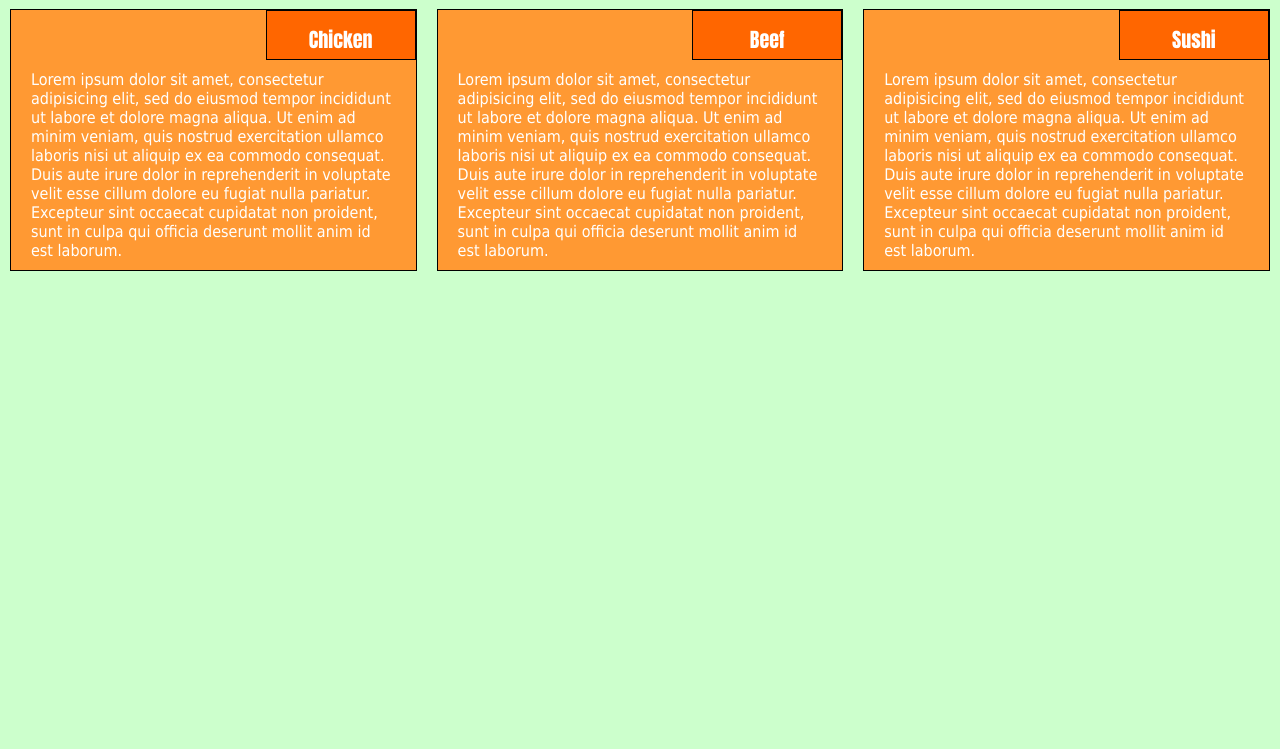
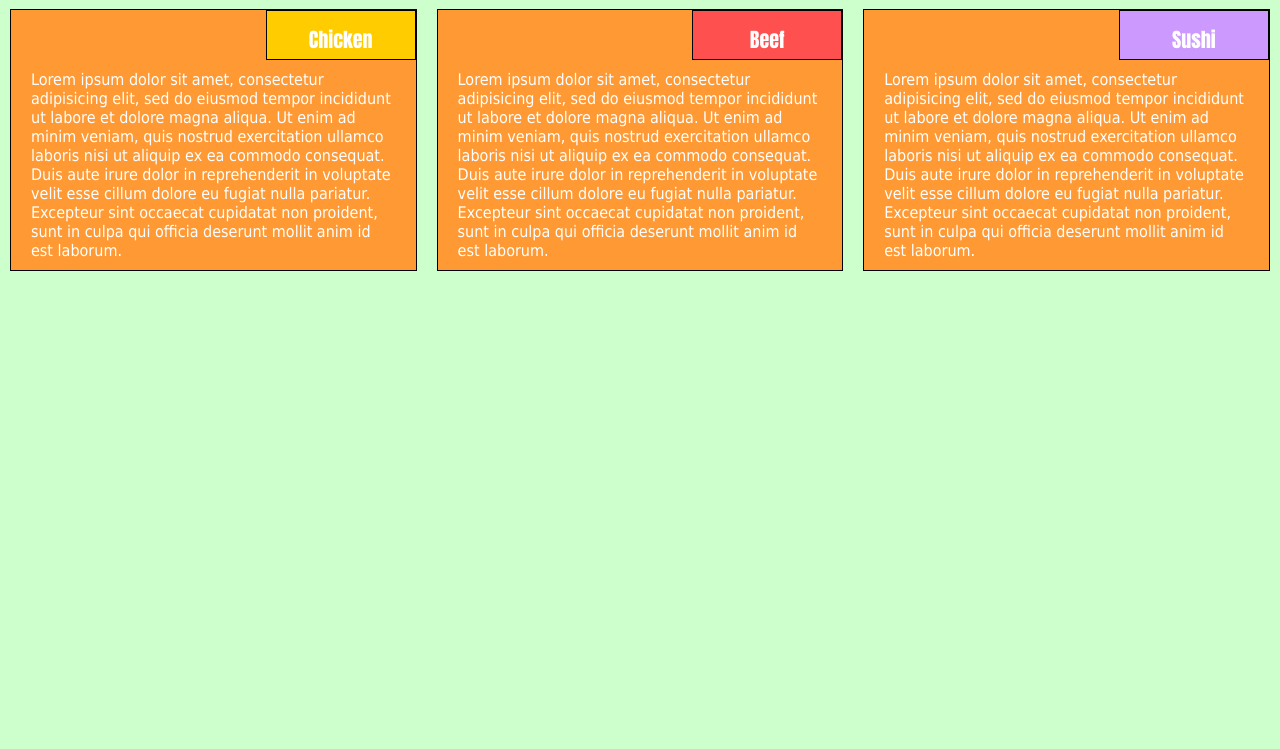
Before and after one commit to Franticore/coursera-test, a plain HTML site: page module2_solution/index.html in a window 1280 px wide. Shown: the part 51-800 px from the top of the page. Drawn offline with Linux system fonts and the light colour scheme.

Commit message:
module 2 solution v1

```diff
--- a/module2_solution/styles.css
+++ b/module2_solution/css/styles.css
@@ -28,12 +28,10 @@ section {
 .menu_title_box {
 	width: 150px;
 	height: 50px;
-	background-color: gray;
 	border: 1px solid black;
 	float: right;
 	text-align: center;
 	position: relative;
-	background-color: #ff6600;
 }
 
 .menu_title_text{
@@ -45,6 +43,18 @@ section {
 
 .menu_text {
 	margin: 60px 20px 10px 20px;
+}
+
+#chicken {
+	background-color: #ffcc00;
+}
+
+#beef {
+	background-color: #ff5050;
+}
+
+#sushi {
+	background-color: #cc99ff;
 }
 
 /****Responsive Framework****/
--- a/module2_solution/index.html
+++ b/module2_solution/index.html
@@ -4,7 +4,7 @@
 	<meta charset="utf-8">
 	<meta name="viewport" content="width=device-width, initial-scale=1">
 	<title>Coursera Module 2 Solution</title>
-	<link rel="stylesheet" href="styles.css">
+	<link rel="stylesheet" href="css/styles.css">
 </head>
 <body>
 <h1>~Our Menu~</h1>
@@ -12,7 +12,7 @@
 <div class="row">
   <div class="col-dsk-4 col-tab-6 col-mob-12">
    <section>
-    <p class="menu_title_box"><span class="menu_title_text">Chicken</span></p>
+    <p class="menu_title_box" id="chicken"><span class="menu_title_text">Chicken</span></p>
     <p class="menu_text">Lorem ipsum dolor sit amet, consectetur adipisicing elit, sed do eiusmod
     tempor incididunt ut labore et dolore magna aliqua. Ut enim ad minim veniam,
     quis nostrud exercitation ullamco laboris nisi ut aliquip ex ea commodo
@@ -23,7 +23,7 @@
   </div>
   <div class="col-dsk-4 col-tab-6 col-mob-12">
    <section>
-    <p class="menu_title_box"><span class="menu_title_text">Beef</span></p>
+    <p class="menu_title_box" id="beef"><span class="menu_title_text">Beef</span></p>
     <p class="menu_text">Lorem ipsum dolor sit amet, consectetur adipisicing elit, sed do eiusmod
     tempor incididunt ut labore et dolore magna aliqua. Ut enim ad minim veniam,
     quis nostrud exercitation ullamco laboris nisi ut aliquip ex ea commodo
@@ -34,7 +34,7 @@
   </div>
   <div class="col-dsk-4 col-tab-12 col-mob-12">
    <section>
-    <p class="menu_title_box"><span class="menu_title_text">Sushi</span></p>
+    <p class="menu_title_box" id="sushi"><span class="menu_title_text">Sushi</span></p>
     <p class="menu_text">Lorem ipsum dolor sit amet, consectetur adipisicing elit, sed do eiusmod
     tempor incididunt ut labore et dolore magna aliqua. Ut enim ad minim veniam,
     quis nostrud exercitation ullamco laboris nisi ut aliquip ex ea commodo
```
